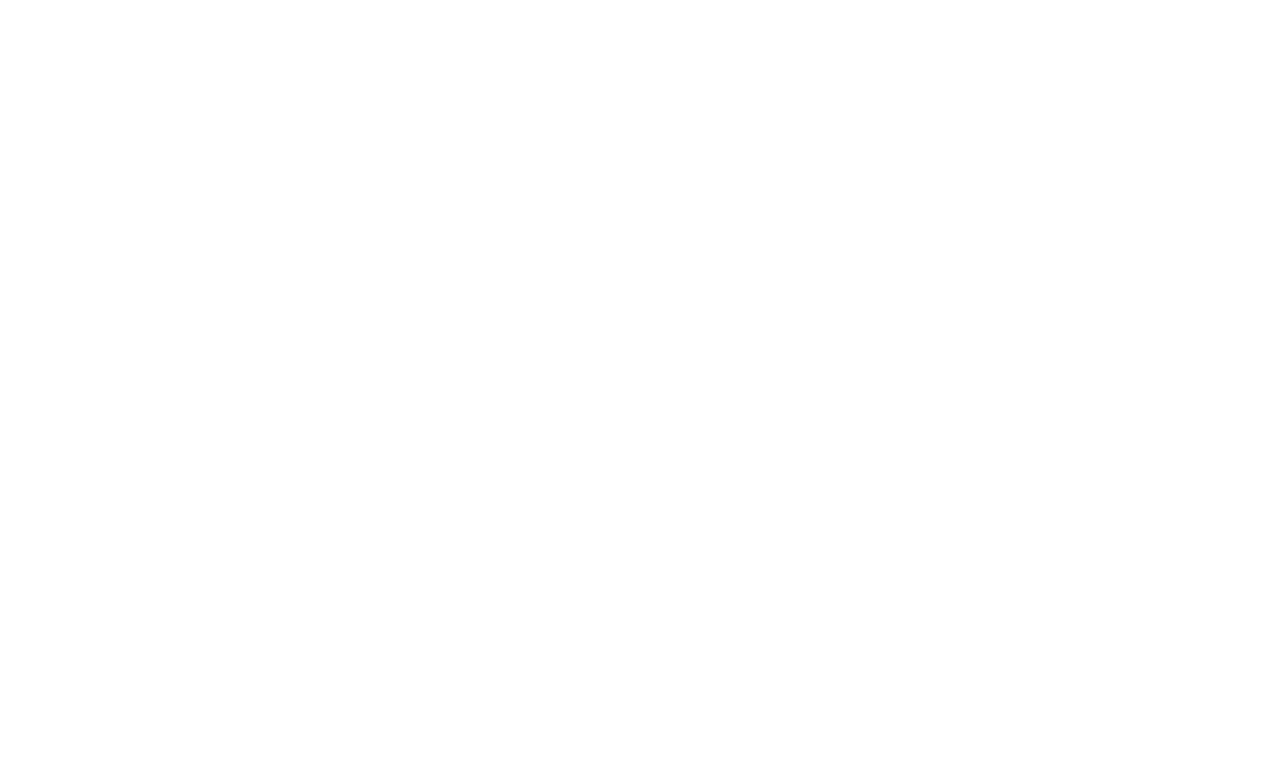
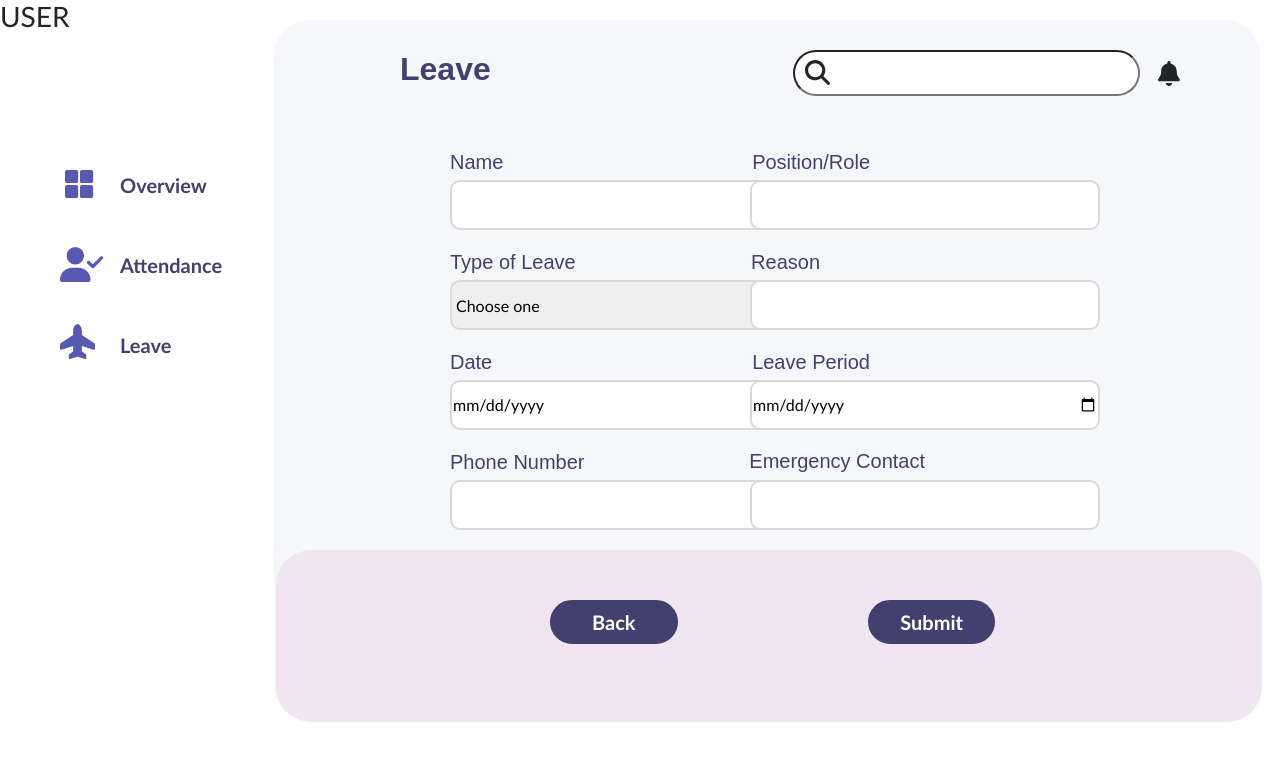
Before and after one commit to Cilebut-ALLBASE/fe_tugasakhir, a React (Create React App) app: page /leave in a window 1280 px wide. Before the commit this address had no page. Shown: the top 760 px of the page. Built offline with nearby package versions, Linux system fonts and the light colour scheme; the HTML template or start-up script is replaced by a standard one.

Commit message:
form leave

```diff
--- a/src/App.js
+++ b/src/App.js
@@ -9,6 +9,7 @@
 import { library } from '@fortawesome/fontawesome-svg-core';
 import { fas } from '@fortawesome/free-solid-svg-icons';
 import Absen_history from './page/absen/history-absen';
+import { Leave } from './page/leave/leave';
 
 function App() {
   return (
@@ -20,6 +21,7 @@
         <Route path='/home' element={<Home />}></Route>
         <Route path='/absen' element={<Absen />}></Route>
         <Route path='/history' element={<Absen_history />}></Route>
+        <Route path='/leave' element={<Leave />}></Route>
       </Routes>
     </div>
   );
--- /dev/null
+++ b/src/page/leave/leave.js
@@ -0,0 +1,140 @@
+import React, { useState } from "react";
+import '../../styles/leave-style.css';
+import { Sidebar } from '../sidebar/sidebar';
+import { useLocation } from 'react-router-dom';
+import { FontAwesomeIcon } from '@fortawesome/react-fontawesome';
+import { faSearch, faBell } from '@fortawesome/free-solid-svg-icons';
+
+export const Leave = () => {
+    const location = useLocation();
+
+    const [formData, setFormData] = useState({
+        name: '',
+        position: '',
+        type: '',
+        reason: '',
+        date: '',
+        period: '',
+        phone: '',
+        emergency: '',
+    });
+
+    const handleChange = (e) => {
+        const { name, value } = e.target;
+        setFormData({ ...formData, [name]: value});
+    }
+
+    const handleSubmit = (e) => {
+        fetch('', {
+            method: 'POST',
+            headers: {
+                'Content-Type': 'application/json',
+            },
+            body: JSON.stringify(formData),
+        })
+            .then((response) => response.json())
+            .then((data) => {
+                console.log(data)
+            });
+        // e.preventDefault();
+        // console.log('', formData);
+    };
+
+    const [date, setData] = useState();
+
+    const [selectedOption, setSelectedOption] = useState('');
+
+    const dropdownOptions = [
+        'Annual Leave',
+        'Hospitalization',
+        'Marriage',
+        'Other',
+    ];
+
+    const handleDropdownChange = (event) => {
+        setSelectedOption(event.target.value)
+    }
+
+    return (
+        <div>
+            <div className="box">
+                <div className="notif">
+                    <FontAwesomeIcon icon={faBell} />
+                </div>
+                <div>
+                    <FontAwesomeIcon className="search" icon={faSearch} />
+                    <input className="input-search" type="text"></input>
+                </div>
+                <h1 className="h1-leave">Leave</h1>
+                <form onSubmit={handleSubmit}>
+                    <h2 className="h2-name">Name</h2>
+                    <input className="box-name"
+                        type="text"
+                        name="name"
+                        value={formData.name}
+                        onChange={handleChange}
+                    ></input>
+
+                    <h2 className="h2-role">Position/Role</h2>
+                    <input className="box-role"
+                        type="text"
+                        name="position"
+                        value={formData.position}
+                        onChange={handleChange}
+                    ></input>
+
+                    <h2 className="h2-type">Type of Leave</h2>
+                    <select className="drop" value={selectedOption} onChange={handleDropdownChange}>
+                        <option className="down" value="">Choose one</option>
+                        {dropdownOptions.map((option, index) => (
+                            <option key={index} value={option}>{option}</option>
+                        ))}
+                    </select>
+
+                    <h2 className="h2-reason">Reason</h2>
+                    <input className="box-reason"
+                        type="text"
+                        name="reason"
+                        value={formData.reason}
+                        onChange={handleChange}
+                    ></input>
+
+                    <h2 className="date-1">Date</h2>
+                    <input className="box-date"
+                        type="date"
+                        onChange={e => setData(e.target.value)}
+                    ></input>
+
+                    <h2 className="h2-period">Leave Period</h2>
+                    <input className="period-box"
+                        type="date"
+                        onChange={e => setData(e.target.value)}
+                    ></input>
+
+                    <h2 className="h2-phone">Phone Number</h2>
+                    <input className="box-phone"
+                        type="number"
+                        name="phone"
+                        value={formData.phone}
+                        onChange={handleChange}
+                    ></input>
+
+                    <h2 className="h2-emergency">Emergency Contact</h2>
+                    <input className="box-emergency"
+                        type="number"
+                        name="emergency"
+                        value={formData.emergency}
+                        onChange={handleChange}
+                    ></input>
+
+                    <button type="submit" className="button-submit">Submit</button>
+                    <button type="back" className="button-back">Back</button>
+                </form>
+                <div className="box2">
+                </div>
+            </div>
+            <Sidebar />
+        </div>
+
+    )
+}
--- a/src/styles/absen-style.css
+++ b/src/styles/absen-style.css
@@ -15,7 +15,7 @@
     background-color: white;
     border-radius: 30px;
     padding-left: 50px;
-    border: none;
+    outline: none;
     position: fixed;
     top: 50px;
     right: 140px;
--- /dev/null
+++ b/src/styles/leave-style.css
@@ -0,0 +1,289 @@
+.box {
+    width: 77%;
+    height: 700px;
+    background-color: #F6F7FB;
+    border: 2px solid #F6F7FB;
+    position: fixed;
+    top: 20px;
+    right: 20px;
+    border-radius: 35px;
+}
+
+.box2 {
+    width: 77%;
+    height: 172px;
+    background-color: #F2E5F2;
+    border-radius: 35px;
+    position: fixed;
+    top: 550px;
+}
+
+.h1-leave {
+    font-size: 32px;
+    font-weight: bold;
+    font-family: Arial, Helvetica, sans-serif;
+    color: #41406E;
+    position: fixed;
+    top: 50px;
+    left: 400px;
+}
+
+.notif {
+    font-size: 25px;
+    position: fixed;
+    top: 55px;
+    right: 100px;
+}
+
+.search {
+    font-size: 25px;
+    position: fixed;
+    top: 60px;
+    right: 450px;
+    z-index: 1;
+}
+
+.input-search {
+    width: 347px;
+    height: 46px;
+    background-color: white;
+    border-radius: 30px;
+    padding-left: 50px;
+    outline: none;
+    position: fixed;
+    top: 50px;
+    right: 140px;
+    font-size: 16px;
+}
+
+.h2-name {
+    font-size: 20px;
+    font-family: Arial, Helvetica, sans-serif;
+    /* font-weight: bold; */
+    color: #41406E;
+    position: fixed;
+    top: 150px;
+    left: 450px;
+}
+
+.box-name {
+    width: 350px;
+    height: 50px;
+    border: 2px solid;
+    border-radius: 10px;
+    border-color: #D9D9D9;
+    outline: none;
+    position: fixed;
+    top: 180px;
+    left: 450px;
+}
+
+.h2-role {
+    font-size: 20px;
+    font-family: Arial, Helvetica, sans-serif;
+    /* font-weight: bold; */
+    color: #41406E;
+    position: fixed;
+    top: 150px;
+    right: 410px;
+}
+
+.box-role {
+    width: 350px;
+    height: 50px;
+    border: 2px solid;
+    border-radius: 10px;
+    border-color: #D9D9D9;
+    outline: none;
+    position: fixed;
+    top: 180px;
+    right: 180px;
+}
+
+.h2-type {
+    font-size: 20px;
+    font-family: Arial, Helvetica, sans-serif;
+    /* font-weight: bold; */
+    color: #41406E;
+    position: fixed;
+    top: 250px;
+    left: 450px;
+}
+
+/* css dropdown */
+.drop {
+    width: 350px;
+    height: 50px;
+    border: 2px solid;
+    border-radius: 10px;
+    border-color: #D9D9D9;
+    outline: none;
+    position: fixed;
+    top: 280px;
+    left: 450px;
+}
+
+.down {
+    width: 192px;
+    height: 124px;
+}
+/* css dropdown */
+
+.h2-reason {
+    font-size: 20px;
+    font-family: Arial, Helvetica, sans-serif;
+    /* font-weight: bold; */
+    color: #41406E;
+    position: fixed;
+    top: 250px;
+    right: 460px;
+}
+
+.box-reason {
+    width: 350px;
+    height: 50px;
+    border: 2px solid;
+    border-radius: 10px;
+    border-color: #D9D9D9;
+    outline: none;
+    position: fixed;
+    top: 280px;
+    right: 180px;
+}
+
+.date-1 {
+    font-size: 20px;
+    font-family: Arial, Helvetica, sans-serif;
+    /* font-weight: bold; */
+    color: #41406E;
+    position: fixed;
+    top: 350px;
+    left: 450px;
+}
+
+.box-date {
+    width: 350px;
+    height: 50px;
+    border: 2px solid;
+    border-radius: 10px;
+    border-color: #D9D9D9;
+    outline: none;
+    position: fixed;
+    top: 380px;
+    left: 450px;
+}
+
+.h2-period {
+    font-size: 20px;
+    font-family: Arial, Helvetica, sans-serif;
+    /* font-weight: bold; */
+    color: #41406E;
+    position: fixed;
+    top: 350px;
+    right: 410px;
+}
+
+.period-box {
+    width: 350px;
+    height: 50px;
+    border: 2px solid;
+    border-radius: 10px;
+    border-color: #D9D9D9;
+    outline: none;
+    position: fixed;
+    top: 380px;
+    right: 180px;
+}
+
+.h2-phone {
+    font-size: 20px;
+    font-family: Arial, Helvetica, sans-serif;
+    /* font-weight: bold; */
+    color: #41406E;
+    position: fixed;
+    top: 450px;
+    left: 450px;
+}
+
+.box-phone {
+    width: 350px;
+    height: 50px;
+    border: 2px solid;
+    border-radius: 10px;
+    border-color: #D9D9D9;
+    outline: none;
+    position: fixed;
+    top: 480px;
+    left: 450px;
+}
+
+.h2-emergency {
+    font-size: 20px;
+    font-family: Arial, Helvetica, sans-serif;
+    /* font-weight: bold; */
+    color: #41406E;
+    position: fixed;
+    top: 449px;
+    right: 355px;
+}
+
+.box-emergency {
+    width: 350px;
+    height: 50px;
+    border: 2px solid;
+    border-radius: 10px;
+    border-color: #D9D9D9;
+    outline: none;
+    position: fixed;
+    top: 480px;
+    right: 180px;
+}
+
+.button-submit {
+  display: inline-block;
+  padding: 5px 30px;
+  font-size: 20px;
+  font-weight: bold;
+  text-align: center;
+  text-decoration: none;
+  cursor: pointer;
+  border: 2px solid #41406E;
+  color: #fff;
+  background-color: #41406E;
+  border-radius: 30px;
+  transition: background-color 0.3s, color 0.3s;
+  position: fixed;
+  z-index: 1;
+  top: 600px;
+  right: 285px;
+}
+
+.button-submit:hover {
+  background-color: #fff;
+  color: #41406E;
+}
+
+.button-back {
+    display: inline-block;
+    padding: 5px 40px;
+    font-size: 20px;
+    font-weight: bold;
+    text-align: center;
+    text-decoration: none;
+    cursor: pointer;
+    border: 2px solid #41406E;
+    color: #fff;
+    background-color: #41406E;
+    border-radius: 30px;
+    transition: background-color 0.3s, color 0.3s;
+    position: fixed;
+    z-index: 1;
+    top: 600px;
+    left: 550px;
+  }
+
+  .button-back:hover {
+    background-color: #fff;
+    color: #41406E;
+
+  }
--- a/src/styles/sidebar-style.css
+++ b/src/styles/sidebar-style.css
@@ -68,7 +68,7 @@
     font-size: 35px;
     color: #585AB2;
     position: fixed;
-    top: 310px;
+    top: 315px;
     left: 60px;
     z-index: 1;
 }
```
